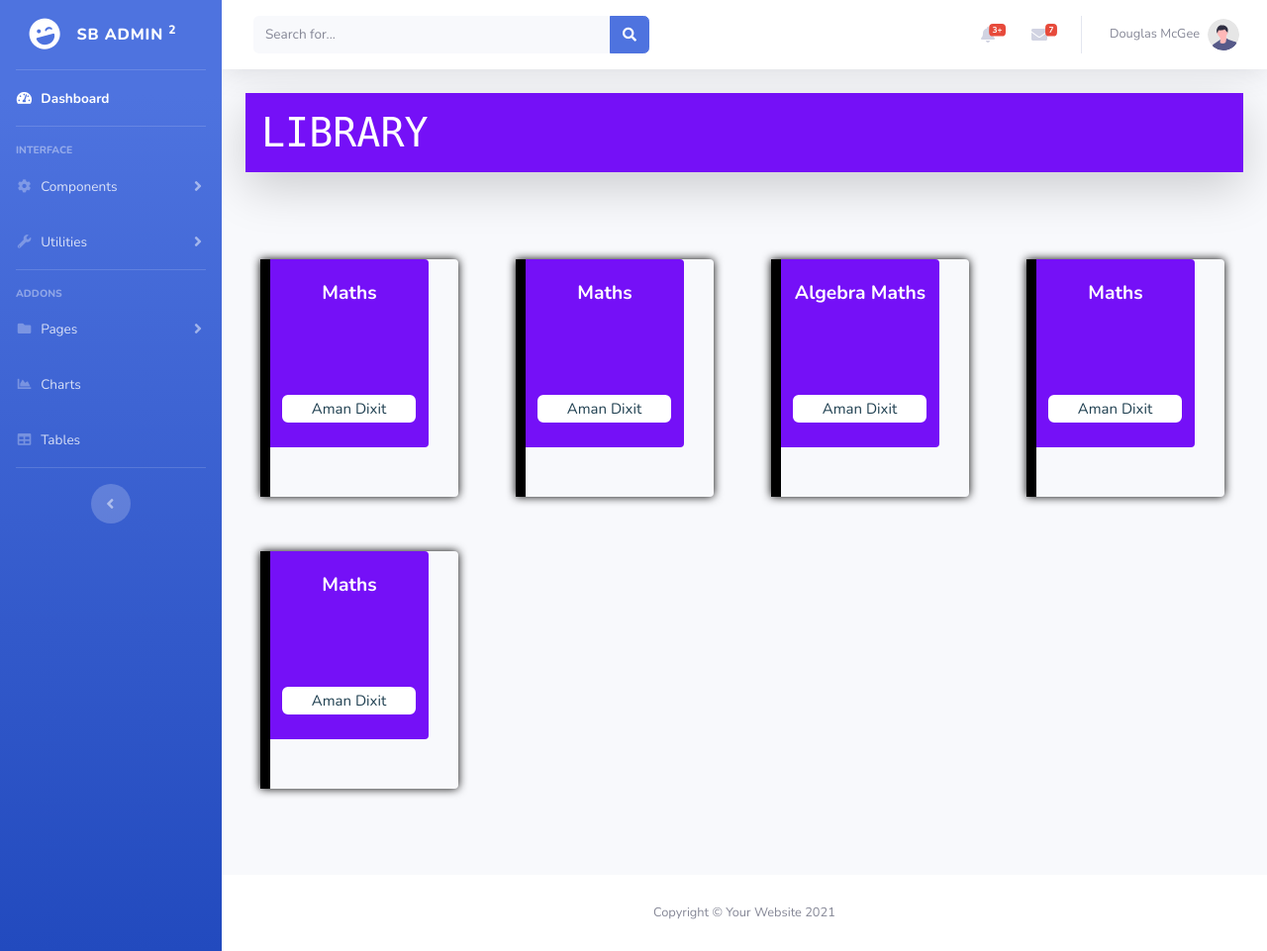
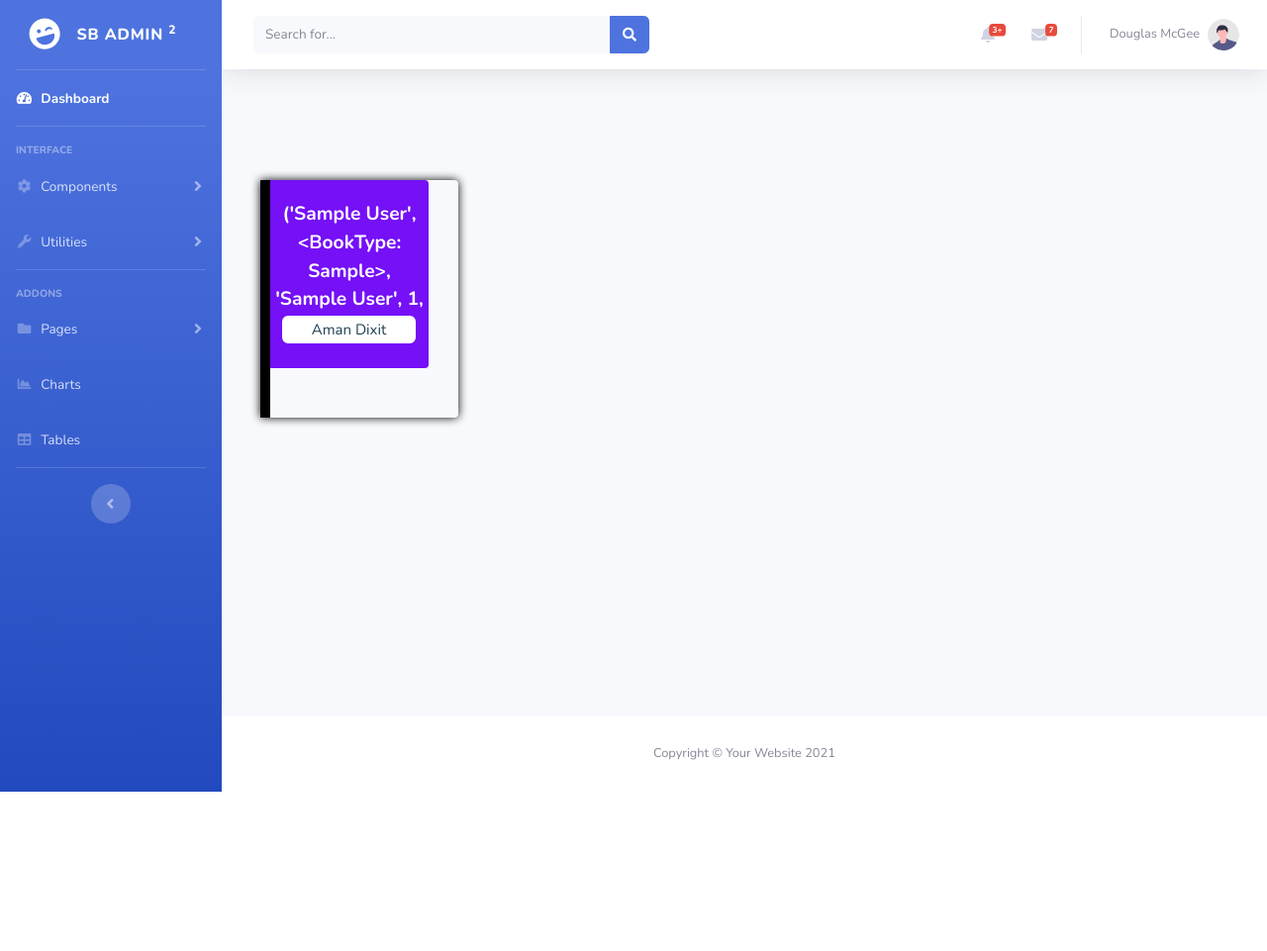
Before and after one commit to immortal-zeus/scaledesk_repo, a Django app: template scale/suser/templates/suser/booklist.html in a window 1280 px wide. Shown: the whole page at 99% size. After the commit the page ends 800 px from the top, so only its background shows below. Run offline with Django 3.2, Linux system fonts and the light colour scheme; the template is opened without the code that fills it: values that come from a table or form of the project are taken from there, others are empty; tables that the repository leaves empty hold one stand-in row (values such as "Sample post"); some libraries are stand-ins or nearby versions.

Commit message:
Development_Models

```diff
--- a/scale/suser/admin.py
+++ b/scale/suser/admin.py
@@ -27,3 +27,5 @@ class CustomUserAdmin(UserAdmin):
 
 
 admin.site.register(User,CustomUserAdmin)
+
+admin.site.register(BookLogs)
--- a/scale/suser/models.py
+++ b/scale/suser/models.py
@@ -9,7 +9,6 @@ class User(AbstractUser):
     email = models.EmailField(unique=True)
     number = models.PositiveIntegerField(blank=True, null=True)
     Student = models.BooleanField(default=False)
-
     USERNAME_FIELD = 'email'
     REQUIRED_FIELDS = ['first_name', 'last_name']
 
@@ -25,9 +24,9 @@ class BookType(models.Model):
         return f"{self.book_type}"
 
 class BookModel(models.Model):
-    book_type_id = models.ForeignKey(BookType, on_delete=models.CASCADE, null=True)
+    book_type= models.ForeignKey(BookType, on_delete=models.CASCADE, null=True, related_name="Genre")
     book_name = models.CharField(max_length = 100, blank=True)
-    author = models.CharField(max_length = 50, blank=True, null=True)
+    author = models.CharField(max_length = 30, blank=True, null=True)
     base_fee = models.PositiveIntegerField(blank=True, null=True)
     current_count = models.PositiveIntegerField(blank=True, null=True)
     no_of_issued = models.PositiveIntegerField(blank=True, null=True)
@@ -42,11 +41,19 @@ class BookInventry(models.Model):
     def __str__(self):
         return f"{self.book, self.book_id}"
 
+
 class BookLogs(models.Model):
-    user_id = models.ForeignKey(User, on_delete=models.CASCADE, blank=True, null=True)
-    book_inventry = models.ForeignKey(BookInventry, on_delete = models.CASCADE)
-    issue_day = models.DateTimeField(blank=True, null=True)
-    checkback = models.CharField(max_length = 50, blank=True, null=True)
+    user_id = models.ForeignKey(User, on_delete=models.CASCADE, blank=True, null=True , related_name='issuer')
+    book_inventry = models.ForeignKey(BookInventry, on_delete = models.CASCADE, related_name='id_book')
+    issue_day = models.DateTimeField(auto_now_add=True)
+    checkback = models.DateTimeField(blank=True, null=True)
     due_date = models.DateTimeField(blank=True, null=True)
-    # fees_to_be_added = models.DateTimeField(blank=True, null=True)
-    fine_fee = models.IntegerField(blank=True, null=True)
+    fine_fee = models.IntegerField(default=0)
+
+    def cal(self):
+        temp = self.checkback.date() - self.due_date.date()
+        c = temp.days
+        return c * self.fine_fee
+
+    def __str__(self):
+        return f"{self.checkback} , {self.due_date} , {self.fine_fee}"
--- a/scale/suser/templates/suser/booklist.html
+++ b/scale/suser/templates/suser/booklist.html
@@ -49,15 +49,16 @@
 
                     <!-- Page Heading -->
                     <div class="d-sm-flex flex-column  mb-4">
-                        <h1 class="h1 p-3 mb-0 shadow-lg" style="background-color:#7510f7;font-family:monospace;color:white;">LIBRARY</h1>
+<!--                        <h1 class="h1 p-3 mb-0 shadow-lg" style="background-color:#7510f7;font-family:monospace;color:white;">LIBRARY</h1>-->
                         <!--Book Row-->
                         <div class="row my-5" id="book-row">
                             <!--Single Book -->
+                            {% for i in books %}
                             <div class="col-sm-6 col-md-3">
                                 <div class="Bthree">
                                     <div class="Btwo" style="background-color: #7510f7;">
                                       <p style="font-weight:bold;font-size:1.2rem;padding-top:20px;color:white;">
-                                         Maths
+                                         {{i}}
                                       </p>
                                       <div class="Bone">
                                         <p style="margin:0;color:#204051;font-weight: 500;padding:0 2px;">
@@ -67,80 +68,17 @@
                                     </div>
                                   </div>
                             </div>
-                            <!--Book-->
-                            <div class="col-sm-6 col-md-3">
-                                <div class="Bthree">
-                                    <div class="Btwo" style="background-color: #7510f7;">
-                                      <p style="font-weight:bold;font-size:1.2rem;padding-top:20px;color:white;">
-                                         Maths
-                                      </p>
-                                      <div class="Bone">
-                                        <p style="margin:0;color:#204051;font-weight: 500;padding:0 2px;">
-                                          Aman Dixit
-                                        </p>
-                                      </div>
-                                    </div>
-                                  </div>
-                            </div>
-                            <div class="col-sm-6 col-md-3">
-                                <div class="Bthree">
-                                    <div class="Btwo" style="background-color: #7510f7;">
-                                      <p style="font-weight:bold;font-size:1.2rem;padding-top:20px;color:white;">
-                                        Algebra Maths
-                                      </p>
-                                      <div class="Bone">
-                                        <p style="margin:0;color:#204051;font-weight: 500;padding:0 2px;">
-                                          Aman Dixit
-                                        </p>
-                                      </div>
-                                    </div>
-                                  </div>
-                            </div>
-                            <div class="col-sm-6 col-md-3">
-                                <div class="Bthree">
-                                    <div class="Btwo" style="background-color: #7510f7;">
-                                      <p style="font-weight:bold;font-size:1.2rem;padding-top:20px;color:white;">
-                                         Maths
-                                      </p>
-                                      <div class="Bone">
-                                        <p style="margin:0;color:#204051;font-weight: 500;padding:0 2px;">
-                                          Aman Dixit
-                                        </p>
-                                      </div>
-                                    </div>
-                                  </div>
-                            </div>
-                            <div class="col-sm-6 col-md-3">
-                                <div class="Bthree">
-                                    <div class="Btwo" style="background-color: #7510f7;">
-                                      <p style="font-weight:bold;font-size:1.2rem;padding-top:20px;color:white;">
-                                         Maths
-                                      </p>
-                                      <div class="Bone">
-                                        <p style="margin:0;color:#204051;font-weight: 500;padding:0 2px;">
-                                          Aman Dixit
-                                        </p>
-                                      </div>
-                                    </div>
-                                  </div>
-                            </div>
+                            {% endfor %}
                         </div>
                     </div>
-
-
-
                 </div>
                 <!-- /.container-fluid -->
-
             </div>
             <!-- End of Main Content -->
-
             {% include 'suser/footer.html' %}
             <!-- End of Footer -->
-
         </div>
         <!-- End of Content Wrapper -->
-
     </div>
     <!-- End of Page Wrapper -->
 
--- a/scale/suser/urls.py
+++ b/scale/suser/urls.py
@@ -6,6 +6,7 @@ urlpatterns = [
     path('' , views.index,name="index"),
     path('login',views.loginuser, name="login"),
     path('register',views.register,name="register"),
+    path('logout', views.loginuser,name="logout"),
     path('booklist',views.booklist,name="booklist"),
     path('api/',include('suser.api.urls')),
 
```
Also changed, not shown: scale/suser/views.py (+7 -1 lines), scale/suser/migrations/0004_auto_20210705_1618.py (deleted).
